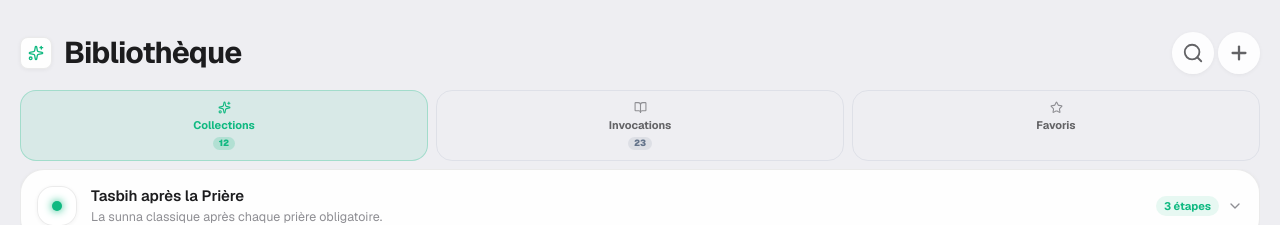
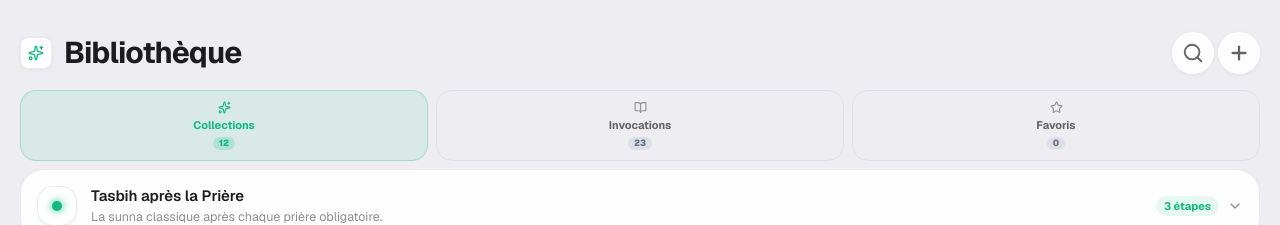
Before and after one commit to csall/kourous, a Next.js app: page /library in a window 1280 px wide. Shown: the top 225 px of the page. Built offline with nearby package versions, Linux system fonts and the light colour scheme.

Commit message:
feat: always display tab count bead regardless of count value

```diff
--- a/components/library/LibraryContent.tsx
+++ b/components/library/LibraryContent.tsx
@@ -270,7 +270,6 @@ export function LibraryContent({ onSessionStart }: LibraryContentProps) {
                                 <span className={`text-[11px] font-bold leading-none ${isActive ? "" : "text-slate-600 dark:text-slate-400"}`}>
                                     {tab.label}
                                 </span>
-                                {tab.count > 0 && (
                                 <span
                                     className="text-[9px] font-black px-1.5 py-0.5 rounded-full leading-none"
                                     style={isActive ? {
@@ -283,7 +282,6 @@ export function LibraryContent({ onSessionStart }: LibraryContentProps) {
                                 >
                                     {tab.count}
                                 </span>
-                                )}
                             </motion.button>
                         );
                     })}
```
Lines whose indentation alone changed are shown as unchanged.
